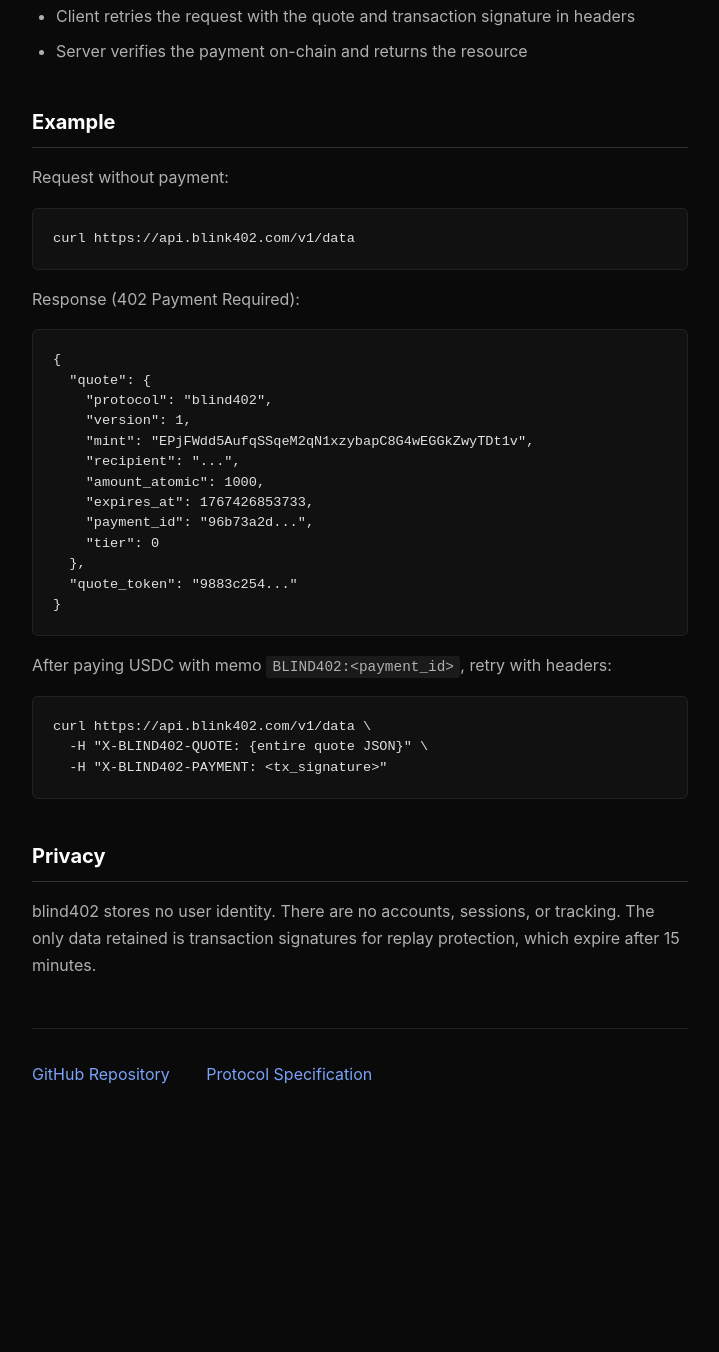
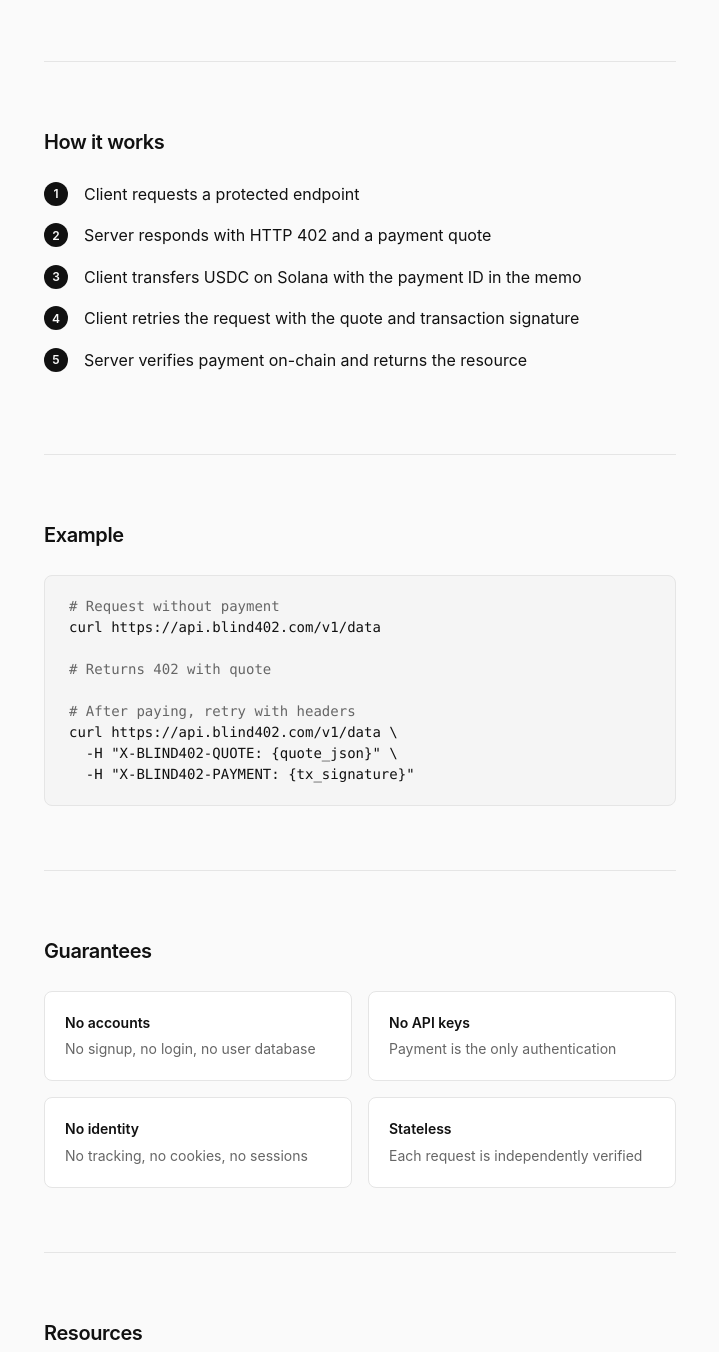
Before and after one commit to blind402/blind, a website: page website/index.html in a window 1280 px wide. Shown: the part 622-1974 px from the top of the page, without its empty margins (280-999 px from the left). Before the commit the page ends 1774 px from the top, so only its background shows below. Drawn offline with Linux system fonts and the light colour scheme.

Commit message:
Redesign landing page

```diff
--- a/website/index.html
+++ b/website/index.html
@@ -3,99 +3,286 @@
 <head>
   <meta charset="UTF-8">
   <meta name="viewport" content="width=device-width, initial-scale=1.0">
-  <title>blind402 - HTTP 402 Payment Required</title>
+  <title>blind402 - HTTP 402 Payment Required for APIs</title>
   <style>
-    * { margin: 0; padding: 0; box-sizing: border-box; }
+    :root {
+      --bg: #fafafa;
+      --fg: #111;
+      --muted: #666;
+      --border: #e5e5e5;
+      --code-bg: #f5f5f5;
+      --accent: #000;
+    }
+
+    * {
+      margin: 0;
+      padding: 0;
+      box-sizing: border-box;
+    }
+
+    html {
+      font-size: 16px;
+      -webkit-font-smoothing: antialiased;
+      -moz-osx-font-smoothing: grayscale;
+    }
+
     body {
-      font-family: -apple-system, BlinkMacSystemFont, 'Segoe UI', Roboto, monospace;
-      background: #0a0a0a;
-      color: #e0e0e0;
-      line-height: 1.7;
-      padding: 4rem 2rem;
-      max-width: 720px;
+      font-family: -apple-system, BlinkMacSystemFont, 'Segoe UI', 'Roboto', 'Helvetica Neue', sans-serif;
+      background: var(--bg);
+      color: var(--fg);
+      line-height: 1.6;
+    }
+
+    .container {
+      max-width: 680px;
+      margin: 0 auto;
+      padding: 0 24px;
+    }
+
+    /* Hero */
+    .hero {
+      padding: 120px 0 80px;
+      text-align: center;
+    }
+
+    .hero h1 {
+      font-size: 3rem;
+      font-weight: 600;
+      letter-spacing: -0.03em;
+      margin-bottom: 8px;
+    }
+
+    .hero .subtitle {
+      font-size: 1.125rem;
+      color: var(--muted);
+      font-weight: 400;
+      margin-bottom: 24px;
+    }
+
+    .hero .description {
+      font-size: 1.125rem;
+      color: var(--fg);
+      max-width: 480px;
       margin: 0 auto;
     }
-    h1 { color: #fff; font-size: 2rem; margin-bottom: 0.5rem; }
-    h2 { color: #fff; font-size: 1.25rem; margin: 2.5rem 0 1rem; border-bottom: 1px solid #333; padding-bottom: 0.5rem; }
-    p { margin-bottom: 1rem; color: #b0b0b0; }
-    a { color: #7aa2f7; text-decoration: none; }
-    a:hover { text-decoration: underline; }
-    code { background: #1a1a1a; padding: 0.2rem 0.4rem; border-radius: 3px; font-size: 0.9rem; }
-    pre {
-      background: #111;
-      border: 1px solid #222;
-      border-radius: 6px;
-      padding: 1.25rem;
+
+    /* Sections */
+    section {
+      padding: 64px 0;
+      border-top: 1px solid var(--border);
+    }
+
+    section h2 {
+      font-size: 1.25rem;
+      font-weight: 600;
+      letter-spacing: -0.02em;
+      margin-bottom: 24px;
+    }
+
+    section p {
+      color: var(--muted);
+      font-size: 1rem;
+    }
+
+    /* Steps */
+    .steps {
+      list-style: none;
+      counter-reset: step;
+    }
+
+    .steps li {
+      position: relative;
+      padding-left: 40px;
+      margin-bottom: 16px;
+      color: var(--fg);
+    }
+
+    .steps li::before {
+      counter-increment: step;
+      content: counter(step);
+      position: absolute;
+      left: 0;
+      top: 0;
+      width: 24px;
+      height: 24px;
+      background: var(--fg);
+      color: var(--bg);
+      border-radius: 50%;
+      font-size: 0.75rem;
+      font-weight: 600;
+      display: flex;
+      align-items: center;
+      justify-content: center;
+    }
+
+    /* Code */
+    .code-block {
+      background: var(--code-bg);
+      border: 1px solid var(--border);
+      border-radius: 8px;
+      padding: 20px 24px;
       overflow-x: auto;
-      margin: 1rem 0;
-      font-size: 0.85rem;
+      font-family: 'SF Mono', 'Consolas', 'Monaco', monospace;
+      font-size: 0.875rem;
       line-height: 1.5;
+      color: var(--fg);
     }
-    .subtitle { color: #666; font-size: 1rem; margin-bottom: 2rem; }
-    .links { margin-top: 3rem; padding-top: 2rem; border-top: 1px solid #222; }
-    .links a { display: inline-block; margin-right: 2rem; }
-    ul { margin: 1rem 0 1rem 1.5rem; color: #b0b0b0; }
-    li { margin-bottom: 0.5rem; }
+
+    .code-block .comment {
+      color: var(--muted);
+    }
+
+    /* Guarantees */
+    .guarantees {
+      display: grid;
+      grid-template-columns: repeat(2, 1fr);
+      gap: 16px;
+    }
+
+    .guarantee {
+      padding: 20px;
+      background: #fff;
+      border: 1px solid var(--border);
+      border-radius: 8px;
+    }
+
+    .guarantee-title {
+      font-size: 0.875rem;
+      font-weight: 600;
+      margin-bottom: 4px;
+    }
+
+    .guarantee-desc {
+      font-size: 0.875rem;
+      color: var(--muted);
+    }
+
+    /* Links */
+    .links {
+      display: flex;
+      gap: 24px;
+    }
+
+    .links a {
+      color: var(--fg);
+      text-decoration: none;
+      font-size: 0.9375rem;
+      font-weight: 500;
+      padding-bottom: 2px;
+      border-bottom: 1px solid var(--border);
+      transition: border-color 0.15s;
+    }
+
+    .links a:hover {
+      border-color: var(--fg);
+    }
+
+    /* Footer */
+    footer {
+      padding: 48px 0;
+      border-top: 1px solid var(--border);
+      text-align: center;
+    }
+
+    footer p {
+      font-size: 0.875rem;
+      color: var(--muted);
+    }
+
+    @media (max-width: 600px) {
+      .hero {
+        padding: 80px 0 60px;
+      }
+
+      .hero h1 {
+        font-size: 2.25rem;
+      }
+
+      .guarantees {
+        grid-template-columns: 1fr;
+      }
+
+      .links {
+        flex-direction: column;
+        gap: 16px;
+      }
+    }
   </style>
 </head>
 <body>
+  <div class="container">
+    <header class="hero">
       <h1>blind402</h1>
       <p class="subtitle">HTTP 402 Payment Required for APIs</p>
+      <p class="description">
+        Gate API access behind Solana USDC micropayments. No accounts. No API keys. Pay per request.
+      </p>
+    </header>
 
+    <section>
+      <h2>What it does</h2>
       <p>
-    blind402 is a protocol for gating API access behind Solana USDC micropayments.
-    Clients pay per request. No accounts. No API keys. No authentication.
+        blind402 implements HTTP status code 402 for real-world use. Clients pay for each API request using USDC on Solana. The server verifies payment on-chain before returning the response. There is no authentication, no rate limiting by identity, and no stored user data.
       </p>
+    </section>
 
-  <h2>What is HTTP 402?</h2>
-  <p>
-    HTTP 402 Payment Required is a status code reserved for digital payment systems.
-    It indicates that a request cannot be fulfilled until the client provides payment.
-    blind402 implements this status code using Solana USDC transfers.
-  </p>
-
-  <h2>How It Works</h2>
-  <ul>
+    <section>
+      <h2>How it works</h2>
+      <ol class="steps">
         <li>Client requests a protected endpoint</li>
         <li>Server responds with HTTP 402 and a payment quote</li>
-    <li>Client transfers USDC on Solana with a memo containing the payment ID</li>
-    <li>Client retries the request with the quote and transaction signature in headers</li>
-    <li>Server verifies the payment on-chain and returns the resource</li>
-  </ul>
+        <li>Client transfers USDC on Solana with the payment ID in the memo</li>
+        <li>Client retries the request with the quote and transaction signature</li>
+        <li>Server verifies payment on-chain and returns the resource</li>
+      </ol>
+    </section>
 
+    <section>
       <h2>Example</h2>
-  <p>Request without payment:</p>
-  <pre>curl https://api.blink402.com/v1/data</pre>
+      <div class="code-block">
+        <span class="comment"># Request without payment</span><br>
+        curl https://api.blind402.com/v1/data<br><br>
+        <span class="comment"># Returns 402 with quote</span><br><br>
+        <span class="comment"># After paying, retry with headers</span><br>
+        curl https://api.blind402.com/v1/data \<br>
+        &nbsp;&nbsp;-H "X-BLIND402-QUOTE: {quote_json}" \<br>
+        &nbsp;&nbsp;-H "X-BLIND402-PAYMENT: {tx_signature}"
+      </div>
+    </section>
 
-  <p>Response (402 Payment Required):</p>
-  <pre>{
-  "quote": {
-    "protocol": "blind402",
-    "version": 1,
-    "mint": "EPjFWdd5AufqSSqeM2qN1xzybapC8G4wEGGkZwyTDt1v",
-    "recipient": "...",
-    "amount_atomic": 1000,
-    "expires_at": 1767426853733,
-    "payment_id": "96b73a2d...",
-    "tier": 0
-  },
-  "quote_token": "9883c254..."
-}</pre>
+    <section>
+      <h2>Guarantees</h2>
+      <div class="guarantees">
+        <div class="guarantee">
+          <div class="guarantee-title">No accounts</div>
+          <div class="guarantee-desc">No signup, no login, no user database</div>
+        </div>
+        <div class="guarantee">
+          <div class="guarantee-title">No API keys</div>
+          <div class="guarantee-desc">Payment is the only authentication</div>
+        </div>
+        <div class="guarantee">
+          <div class="guarantee-title">No identity</div>
+          <div class="guarantee-desc">No tracking, no cookies, no sessions</div>
+        </div>
+        <div class="guarantee">
+          <div class="guarantee-title">Stateless</div>
+          <div class="guarantee-desc">Each request is independently verified</div>
+        </div>
+      </div>
+    </section>
 
-  <p>After paying USDC with memo <code>BLIND402:&lt;payment_id&gt;</code>, retry with headers:</p>
-  <pre>curl https://api.blink402.com/v1/data \
-  -H "X-BLIND402-QUOTE: {entire quote JSON}" \
-  -H "X-BLIND402-PAYMENT: &lt;tx_signature&gt;"</pre>
-
-  <h2>Privacy</h2>
-  <p>
-    blind402 stores no user identity. There are no accounts, sessions, or tracking.
-    The only data retained is transaction signatures for replay protection, which expire after 15 minutes.
-  </p>
-
+    <section>
+      <h2>Resources</h2>
       <div class="links">
         <a href="https://github.com/blind402/blind">GitHub Repository</a>
         <a href="https://github.com/blind402/blind/blob/main/PROTOCOL.md">Protocol Specification</a>
       </div>
+    </section>
+
+    <footer>
+      <p>blind402</p>
+    </footer>
+  </div>
 </body>
 </html>
```
Lines whose indentation alone changed are shown as unchanged.
